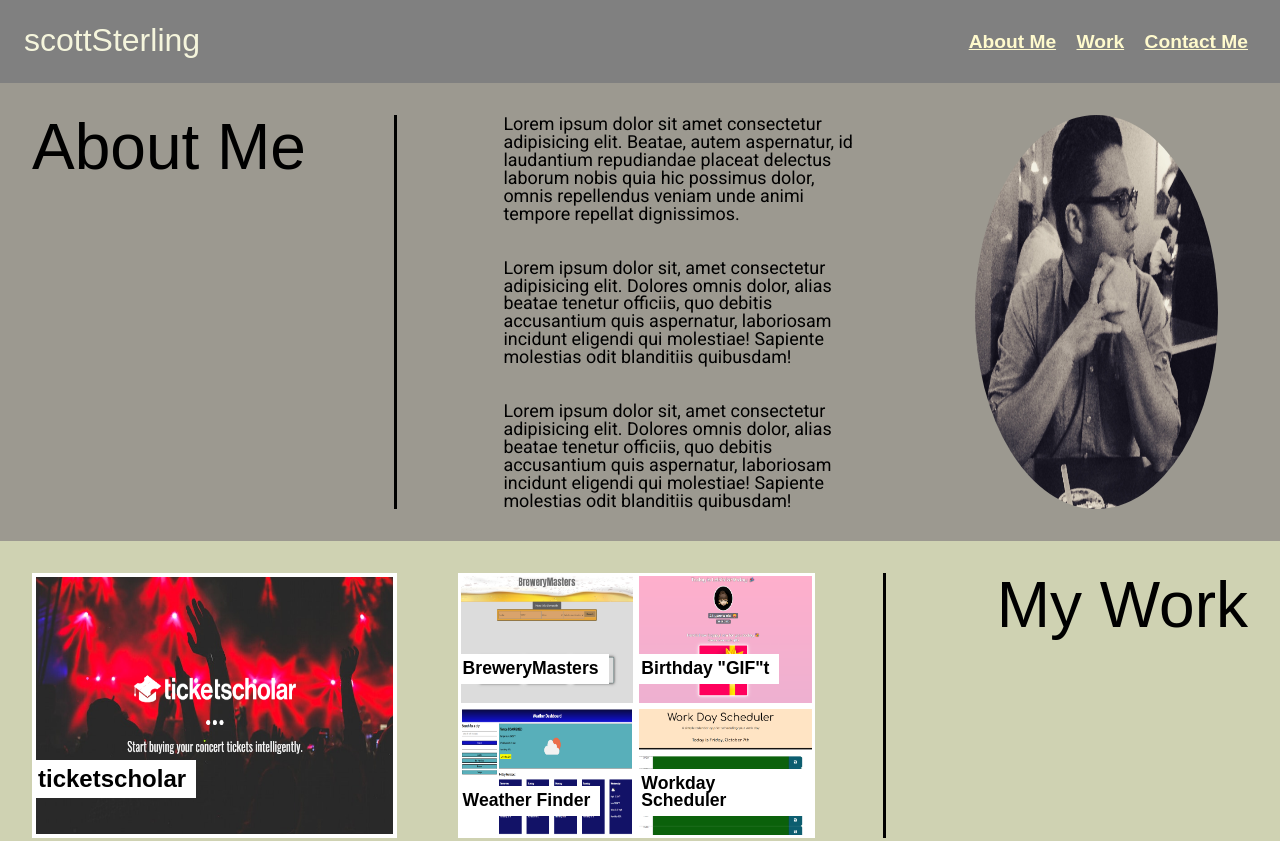
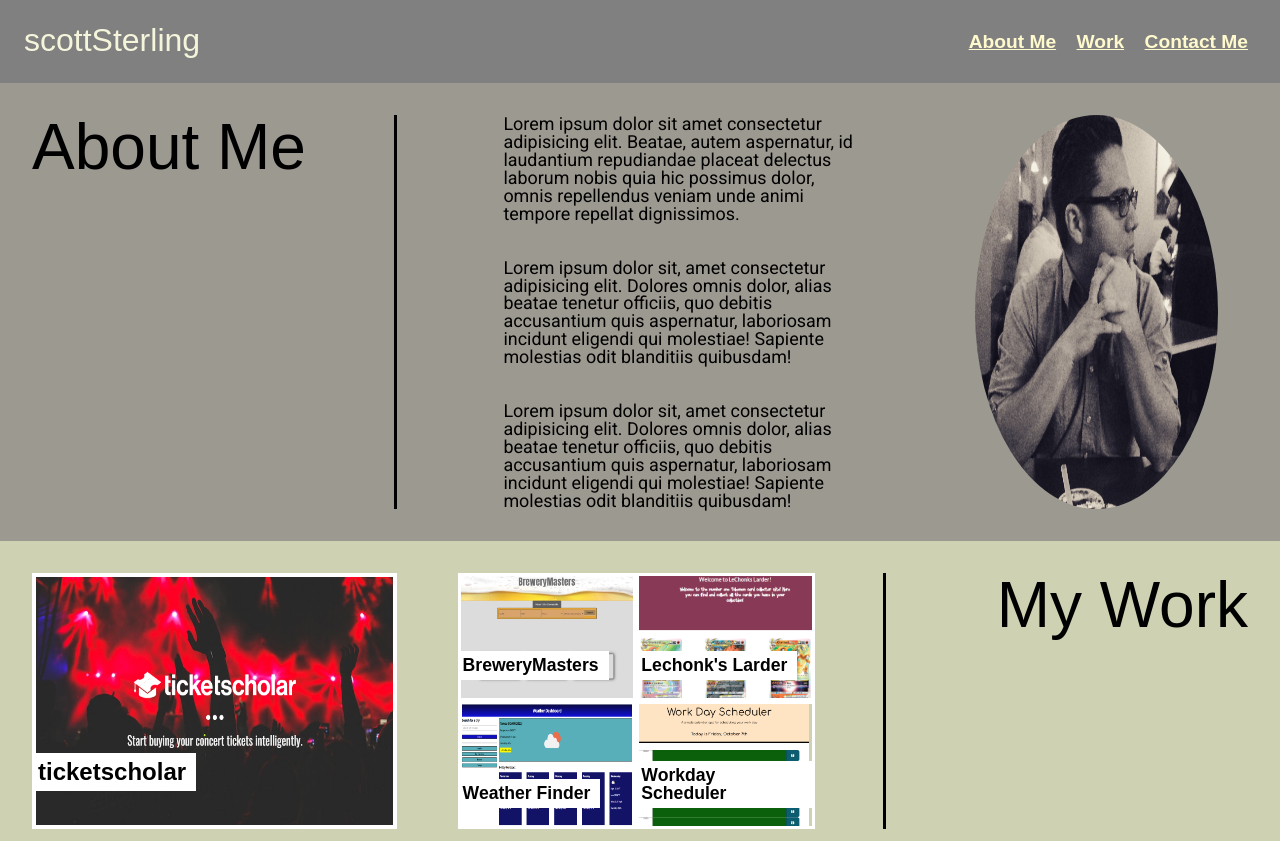
Before and after one commit to OvernightSolo/scott-sterling-portfolio, a plain HTML site: page index.html in a window 1280 px wide. Shown: the top 841 px of the page. Drawn offline with Linux system fonts and the light colour scheme.

Commit message:
added lechonks-larder

```diff
--- a/index.html
+++ b/index.html
@@ -77,14 +77,10 @@
         </div>
 
         <div class="work-sample">
-          <a
-            href="https://overnightsolo.github.io/birthday-GIFt/"
-            target="_blank"
-            ><img
-              id="sample-3"
-              src="./assets/images/birthday-GIFtscreenshot.png"
+          <a href="https://lechonks-larder.herokuapp.com/" target="_blank"
+            ><img id="sample-3" src="./assets/images/lechonks-larder.png"
           /></a>
-          <div class="work-label">Birthday "GIF"t</div>
+          <div class="work-label">Lechonk's Larder</div>
         </div>
 
         <div class="work-sample">
```
Also changed, not shown: assets/images/lechonks-larder.png (added).
